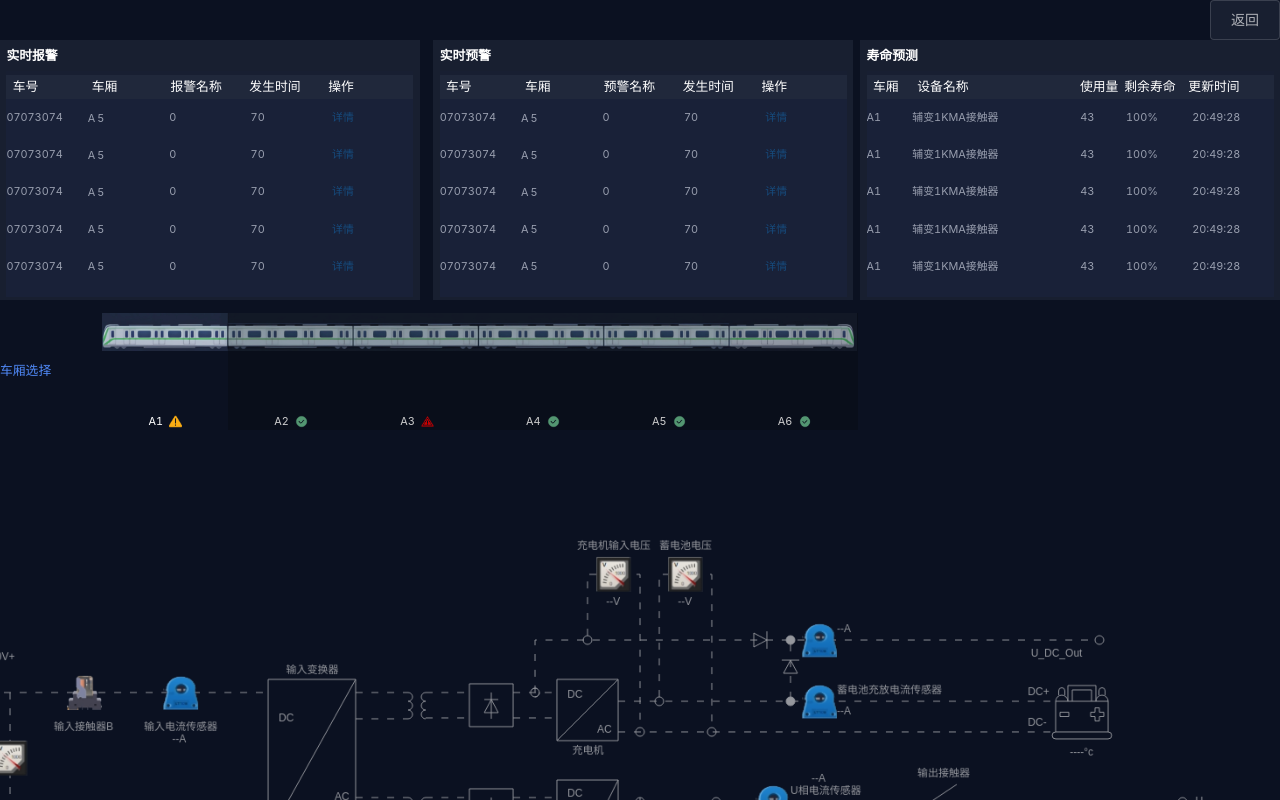
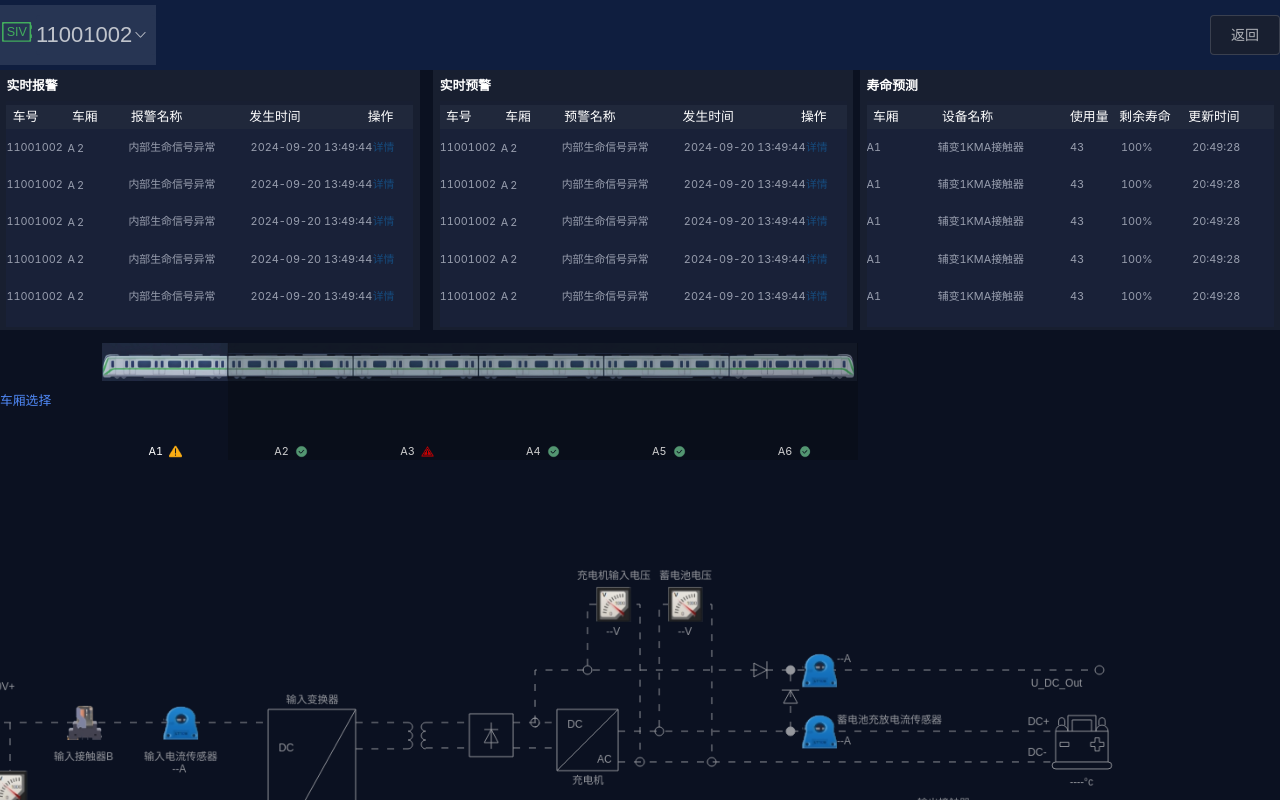
Before and after one commit to coloqing/Funi-Web, a Vue app: page /#/TrainClass in a window 1280 px wide. Built offline with nearby package versions, Linux system fonts and the light colour scheme.

Commit message:
小修改

```diff
--- a/src/components/LifetimeCom.vue
+++ b/src/components/LifetimeCom.vue
@@ -70,11 +70,11 @@ export default {
         // overflow: hidden;
         // font-size: 1vw;
         .train_number {
-            width: 10%;
+            width: 15%;
         }
 
         .dev-name {
-            width: 40%;
+            width: 30%;
         }
 
         .usage {
--- a/src/components/warning.vue
+++ b/src/components/warning.vue
@@ -31,22 +31,22 @@
             <div class="alarm_body font_size18">
                 <div class="train_body_list" v-for="n in 13" :key="n">
                     <!-- 车号-->
-                    <div class="train_number body_train_number">07073074</div>
+                    <div class="train_number body_train_number">11001002</div>
                     <!-- 设备状态-->
                     <div class="state body_state">
-                        <div class="state_border">A5</div>
+                        <div class="state_border">A2</div>
                     </div>
                     <!-- 报警数-->
                     <div class="alarm body_alarm">
-                        0
+                        内部生命信号异常
                     </div>
                     <!--预警数-->
                     <div class="forewarn body_forewarn">
-                        70
+                        2024-09-20 13:49:44
                     </div>
                     <!--操作 -->
                     <div class="operate body_operate">
-                        <router-link to="/AlarmInfo" @click="" class="router_link">详情</router-link>
+                        <router-link to="/AlarmInfo" class="router_link">详情</router-link>
 
                     </div>
                 </div>
@@ -88,11 +88,11 @@ export default {
         // overflow: hidden;
         // font-size: 1vw;
         .train_number {
-            width: 25%;
+            width: 15%;
         }
 
         .state {
-            width: 25%;
+            width: 15%;
 
             >.state_border {
                 width: 2.5rem;
@@ -108,15 +108,15 @@ export default {
         }
 
         .alarm {
-            width: 25%;
+            width: 30%;
         }
 
         .forewarn {
-            width: 25%;
+            width: 30%;
         }
 
         .operate {
-            width: 25%;
+            width: 10%;
         }
 
         // 报警title
--- a/src/views/AlarmInfo.vue
+++ b/src/views/AlarmInfo.vue
@@ -652,7 +652,7 @@ export default {
 </style>
 
 <style lang="less">
-.el-row {
+.panel .el-row {
     margin-bottom: 1dvh;
 
     &:last-child {
@@ -660,26 +660,26 @@ export default {
     }
 }
 
-.el-select .el-input__inner {
+.panel .el-select .el-input__inner {
     background-color: #181f30 !important;
     border: 1px solid rgba(255, 255, 255, .15);
 }
 
 
-.el-range-editor.el-input__inner {
+.panel .el-range-editor.el-input__inner {
     height: 2rem;
     /* width: 39%; */
     background: transparent;
     border: #33384c solid 1px;
 }
 
-.el-input__inner {
+.panel .el-input__inner {
     background-color: #181f30;
     border: 1px solid rgba(255, 255, 255, .15);
     color: #ffffffa6;
 }
 
-.el-input.is-disabled .el-input__inner {
+.panel .el-input.is-disabled .el-input__inner {
     background-color: #181f30;
     border-color: rgba(255, 255, 255, .15);
     color: #ffffffa6;
@@ -759,26 +759,6 @@ export default {
     border: 1px solid rgba(255, 255, 255, .15);
     color: #ffffffa6;
 }
-
-
-.el-select {
-    width: 100%;
-}
-
-.el-select-dropdown {
-
-    border: 1px solid rgba(255, 255, 255, .15);
-    background-color: #181f30;
-}
-
-.el-popper .popper__arrow {
-    visibility: hidden;
-}
-
-.el-select-dropdown__item.hover,
-.el-select-dropdown__item:hover {
-    background-color: #223147;
-}
 </style>
 
 <style scoped>
@@ -838,7 +818,27 @@ export default {
     background-color: #2186cf;
 }
 </style>
+
 <style>
+.el-select {
+    width: 100%;
+}
+
+.el-select-dropdown {
+
+    border: 1px solid rgba(255, 255, 255, .15);
+    background-color: #181f30;
+}
+
+.el-popper .popper__arrow {
+    visibility: hidden;
+}
+
+.el-select-dropdown__item.hover,
+.el-select-dropdown__item:hover {
+    background-color: #223147;
+}
+
 .panel .el-divider {
     background-color: #303645;
 }
--- a/src/views/TrainClass.vue
+++ b/src/views/TrainClass.vue
@@ -1,16 +1,32 @@
 <template>
   <div class="train">
-    <div style="display: flex; justify-content: flex-end;">
-      <!-- <el-select v-model="value" placeholder="请选择">
-        <el-option
-          v-for="item in options"
-          :key="item.value"
-          :label="item.label"
-          :value="item.value"
-        >
-        </el-option>
-      </el-select> -->
-      <el-button @click="goback">返回</el-button>
+    <div class="train-select">
+      <div class="svg">
+        <div>
+          <svg viewBox="156.059 225.515 91.041 59.736" xmlns="http://www.w3.org/2000/svg" width="30px">
+            <rect style="stroke: rgb(0, 0, 0); stroke-miterlimit: 3.87; stroke-width: 0px; fill: rgb(66, 173, 93);"
+              x="156.059" y="225.515" width="88.38" height="59.736" rx="2" ry="2" />
+            <rect x="244.439" y="235.686" width="2.661" height="10.561"
+              style="stroke-width: 0px; stroke: rgb(66, 173, 93); paint-order: stroke; fill: rgb(66, 173, 93);" />
+            <rect x="244.422" y="263.414" width="2.661" height="10.561"
+              style="stroke: rgb(0, 0, 0); stroke-width: 0px; fill: rgb(66, 173, 93);" />
+            <rect style="stroke: rgb(0, 0, 0); fill: rgb(39, 53, 83); stroke-miterlimit: 3.87; stroke-width: 0px;"
+              x="160.912" y="229.93" width="78.908" height="51.677" rx="2.231" ry="2.231" />
+            <text style="fill: rgb(66, 173, 93); font-family: Arial, sans-serif; font-size: 28px; white-space: pre;"
+              x="224.754" y="258.002"
+              transform="matrix(1.3642630577087402, 0, 0, 1.2998440265655518, -136.27794493487204, -67.0629607616197)">SIV</text>
+          </svg>
+        </div>
+        <div>
+          <el-select v-model="trainValue" placeholder="11001002">
+            <el-option v-for="item in trainOptions" :key="item.value" :label="item.label" :value="item.value">
+            </el-option>
+          </el-select>
+        </div>
+      </div>
+      <div class="back-btn">
+        <el-button @click="goback">返回</el-button>
+      </div>
     </div>
     <!-- 顶部实时预警/报警 12.5-->
     <div class="train_top">
@@ -404,6 +420,20 @@ export default {
       options: null,
       // 图表
       chartRef: null,
+
+      trainValue: '',
+      trainOptions: [{
+        value: '11005006',
+        label: '11005006'
+      },
+      {
+        value: '11001002',
+        label: '11001002'
+      },
+      {
+        value: '11003004',
+        label: '11003004'
+      }],
     };
   },
   methods: {
@@ -696,6 +726,7 @@ export default {
     },
 
     // 渲染电路图
+
     fun_circuitFig(w, h, x, y) {
       // 画布宽度 高度 圆心坐标x y
       // 电压表
@@ -2264,6 +2295,25 @@ export default {
   color: white;
   overflow: auto;
 
+  .train-select {
+    display: flex;
+    justify-content: space-between;
+    align-items: center;
+    background-color: #0f1e3f;
+    height: 70px;
+
+    .svg {
+      background-color: #273553;
+      display: flex;
+      padding: 10px 0;
+      align-items: center;
+
+      :last-child {
+        margin-left: 2px;
+      }
+    }
+  }
+
   // 顶部实时预警/报警
   .train_top {
     height: 32.5%;
@@ -2622,7 +2672,7 @@ export default {
 }
 </style>
 
-<style>
+<style scoped>
 /* 引入的element 弹窗 右边X */
 .train .el-dialog__headerbtn .el-dialog__close {
   font-size: 2vw;
@@ -2686,4 +2736,26 @@ export default {
   height: 70dvh;
   padding: 0;
 }
+
+.train .el-input__inner {
+  background-color: #273553;
+  border: 0;
+  font-size: 22px;
+  padding: 0;
+  margin: 0;
+  width: 120px;
+}
+
+.train .el-popper .el-select-dropdown {
+
+  /* border: 1px solid rgba(255, 255, 255, .15); */
+  /* border: 0 !important; */
+  background-color: #181f30;
+
+}
+
+.train .el-select-dropdown__item.hover,
+.train .el-select-dropdown__item:hover {
+  background-color: #223147;
+}
 </style>
```
Also changed, not shown: src/views/HomeView.vue (+57 -62 lines).
